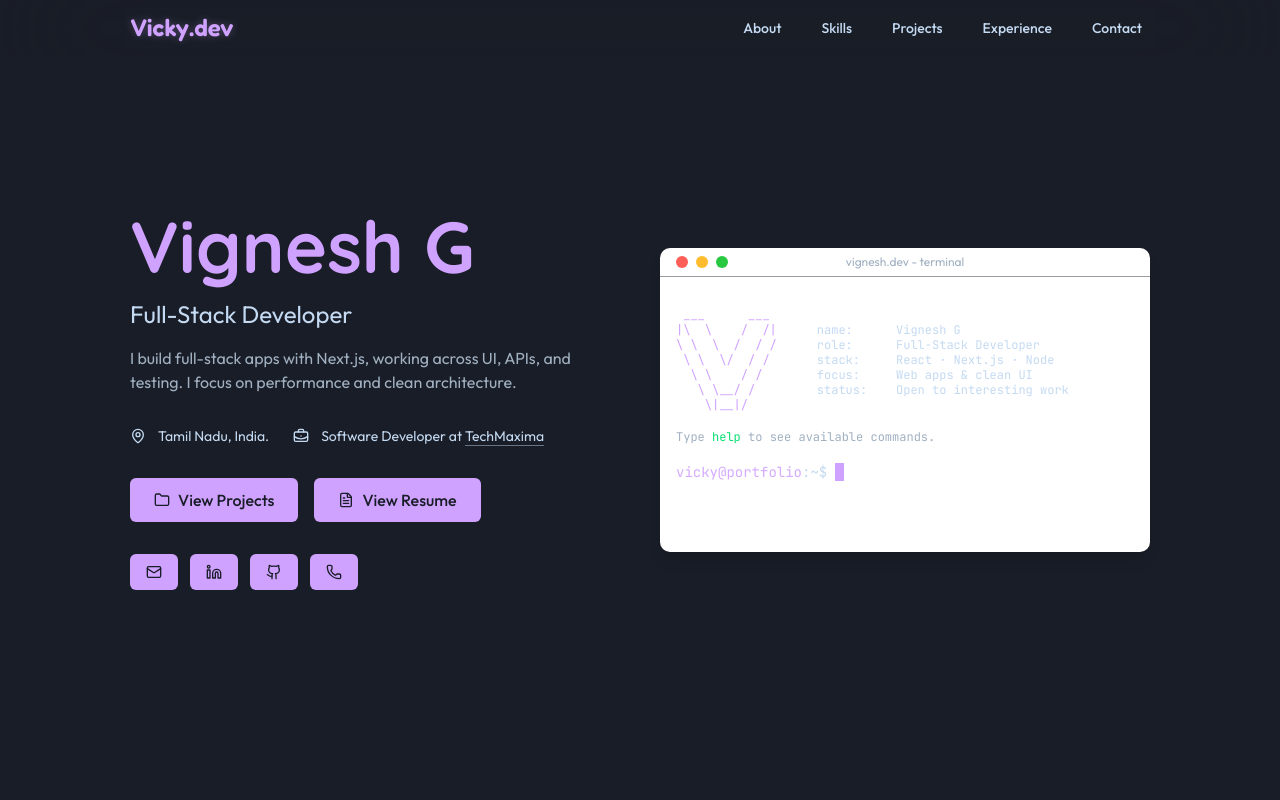
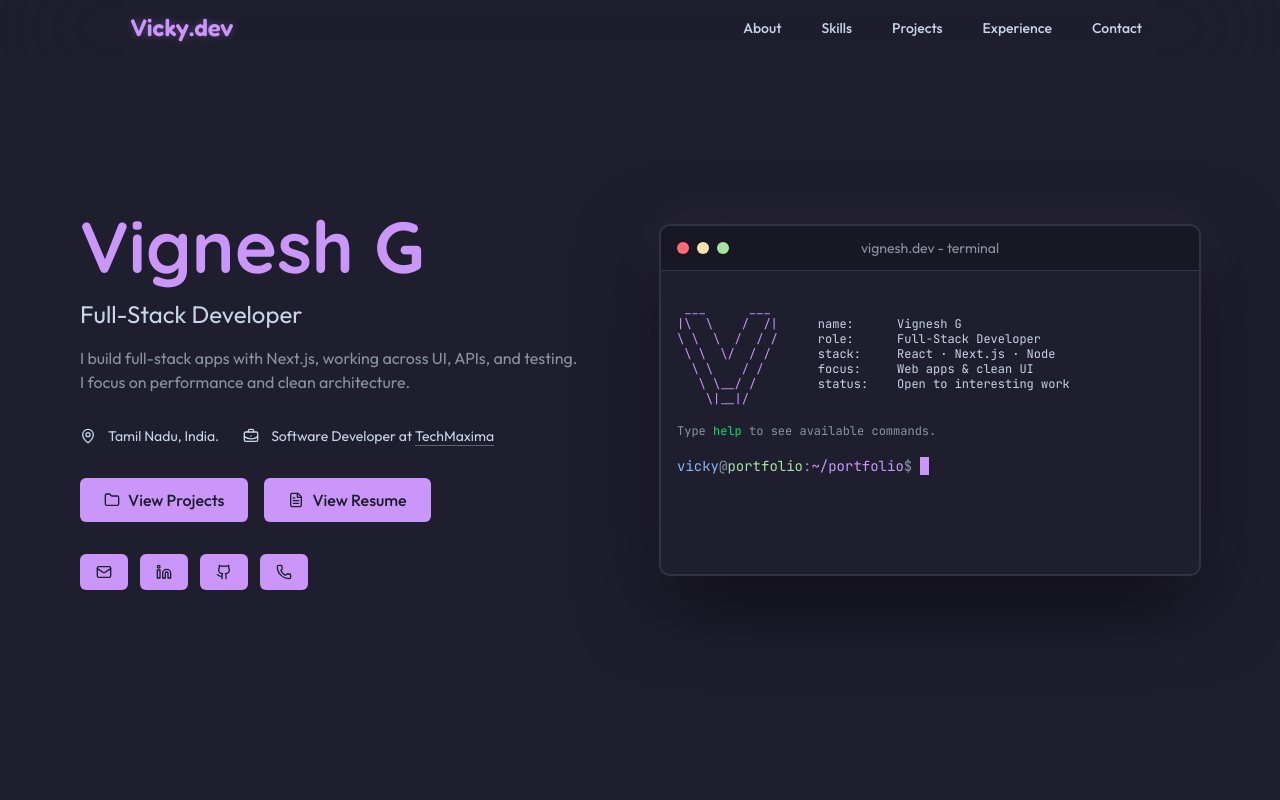
Before and after one commit to vignesh-g-05/portfolio, a React (Vite) app: page / in a window 1280 px wide. Shown: the top 800 px of the page. Built offline with nearby package versions, Linux system fonts and the light colour scheme.

Commit message:
feat: change color palette

```diff
--- a/src/App.tsx
+++ b/src/App.tsx
@@ -9,7 +9,7 @@ import Footer from "./features/footer";
 
 export default function App() {
   return (
-    <main className="mx-auto mb-20 flex max-w-275 flex-col gap-20 px-5 md:px-8 lg:px-10">
+    <main className="mx-auto mb-20 flex max-w-300 flex-col gap-20 px-5 md:px-8 lg:px-10">
       <Header />
       <Hero />
       <Skills />
--- a/src/features/hero/components/terminal.tsx
+++ b/src/features/hero/components/terminal.tsx
@@ -23,16 +23,21 @@ const Terminal = () => {
   return (
     <div
       role="presentation"
-      className="dark:bg-secondary/50 mx-auto hidden w-full max-w-130 overflow-hidden rounded-lg bg-white text-sm shadow-lg md:block"
+      className="bg-background border-border mx-auto hidden w-full overflow-hidden rounded-lg border text-sm md:block"
+      style={{
+        boxShadow: `0 0 0 1px var(--border),
+                    0 25px 80px rgba(0,0,0,.7),
+                    0 0 60px #cb96f923`,
+      }}
     >
-      <div className="border-border/50 relative flex items-center border-b px-4 py-2">
+      <div className="bg-accent border-border relative flex items-center border-b p-4">
         <div className="flex items-center gap-2">
-          <span className="size-3 rounded-full bg-[#ff5f57]" />
-          <span className="size-3 rounded-full bg-[#febc2e]" />
-          <span className="size-3 rounded-full bg-[#28c840]" />
+          <span className="bg-destructive size-3 rounded-full" />
+          <span className="bg-chart-4 size-3 rounded-full" />
+          <span className="bg-chart-3 size-3 rounded-full" />
         </div>
 
-        <p className="text-muted-foreground absolute left-1/2 -translate-x-1/2 text-xs">
+        <p className="text-muted-foreground absolute left-1/2 -translate-x-1/2 text-sm">
           vignesh.dev - terminal
         </p>
       </div>
--- a/src/features/hero/constants/ui.tsx
+++ b/src/features/hero/constants/ui.tsx
@@ -18,6 +18,11 @@ status:    Open to interesting work
 
 export const PROMPT_COMPONENT = (
   <span className="mr-2 inline-block">
-    <span className="text-primary/90">vicky@portfolio</span>:~$
+    <span className="text-chart-2">vicky</span>
+    <span className="text-muted-foreground">@</span>
+    <span className="text-chart-3">portfolio</span>
+    <span className="text-muted-foreground">:</span>
+    <span className="text-primary">~/portfolio</span>
+    <span className="text-muted-foreground">$</span>
   </span>
 );
--- a/src/index.css
+++ b/src/index.css
@@ -11,6 +11,7 @@
   --radius-2xl: calc(var(--radius) + 8px);
   --radius-3xl: calc(var(--radius) + 12px);
   --radius-4xl: calc(var(--radius) + 16px);
+
   --color-background: var(--background);
   --color-foreground: var(--foreground);
   --color-card: var(--card);
@@ -42,54 +43,59 @@
   --color-sidebar-accent-foreground: var(--sidebar-accent-foreground);
   --color-sidebar-border: var(--sidebar-border);
   --color-sidebar-ring: var(--sidebar-ring);
+
   --font-sans: "Outfit", sans-serif;
   --font-heading: "Quicksand", sans-serif;
   --font-mono: "JetBrains Mono", monospace;
   --font-logo: "Fredoka", sans-serif;
+
   --animate-caret: caret-blink-bg 1.2s steps(1, end) infinite;
 }
 
 :root {
   --radius: 0.625rem;
 
-  --background: oklch(0.23 0.02 270);
-  --foreground: oklch(0.88 0.04 250);
+  --background: oklch(24.287% 0.03039 283.906);
+  --foreground: oklch(0.87 0.028 258);
 
-  --card: oklch(0.27 0.02 270);
-  --card-foreground: oklch(0.88 0.04 250);
+  --card: oklch(24.287% 0.03039 283.906);
+  --card-foreground: oklch(0.87 0.028 258);
 
-  --popover: oklch(0.23 0.02 270);
-  --popover-foreground: oklch(0.88 0.04 250);
+  --popover: oklch(21.552% 0.02545 284.059);
+  --popover-foreground: oklch(0.87 0.028 258);
 
-  --primary: oklch(0.8 0.17 300);
-  --primary-foreground: oklch(0.23 0.02 270);
+  --primary: oklch(0.76 0.148 308);
+  --primary-foreground: oklch(0.235 0.022 277);
 
-  --secondary: oklch(0.3 0.02 260);
-  --secondary-foreground: oklch(0.88 0.04 250);
+  --secondary: oklch(24.287% 0.03039 283.906);
+  --secondary-foreground: oklch(0.87 0.028 258);
 
-  --muted: oklch(0.3 0.02 260);
-  --muted-foreground: oklch(0.75 0.03 250);
+  --muted: oklch(0.31 0.022 272);
+  --muted-foreground: oklch(0.66 0.025 263);
 
-  --accent: oklch(0.3 0.02 260);
-  --accent-foreground: oklch(0.88 0.04 250);
+  --accent: oklch(21.552% 0.02545 284.059);
+  --accent-foreground: oklch(0.87 0.028 258);
 
-  --destructive: oklch(0.72 0.18 20);
+  --destructive: oklch(71.313% 0.18055 19.637);
 
-  --border: oklch(0.35 0.02 260);
-  --input: oklch(0.35 0.02 260);
-  --ring: oklch(0.88 0.04 250);
+  --border: oklch(32.402% 0.03193 281.973);
+  --input: oklch(0.31 0.022 272);
+  --ring: oklch(0.76 0.148 308);
 
-  --sidebar: oklch(0.21 0.02 270);
-  --sidebar-foreground: oklch(0.88 0.04 250);
+  --sidebar: oklch(0.21 0.018 277);
+  --sidebar-foreground: oklch(0.87 0.028 258);
+  --sidebar-primary: oklch(0.76 0.148 308);
+  --sidebar-primary-foreground: oklch(0.235 0.022 277);
+  --sidebar-accent: oklch(0.235 0.022 277);
+  --sidebar-accent-foreground: oklch(0.87 0.028 258);
+  --sidebar-border: oklch(0.37 0.022 268);
+  --sidebar-ring: oklch(0.76 0.148 308);
 
-  --sidebar-primary: oklch(0.8 0.17 300);
-  --sidebar-primary-foreground: oklch(0.23 0.02 270);
-
-  --sidebar-accent: oklch(0.23 0.02 270);
-  --sidebar-accent-foreground: oklch(0.88 0.04 250);
-
-  --sidebar-border: oklch(0.35 0.02 260);
-  --sidebar-ring: oklch(0.35 0.02 260);
+  --chart-1: oklch(0.76 0.148 308);
+  --chart-2: oklch(76.643% 0.11144 259.903);
+  --chart-3: oklab(85.771% -0.08692 0.06608);
+  --chart-4: oklch(91.93% 0.07032 86.528);
+  --chart-5: oklch(0.78 0.14 40);
 }
 
 html {
@@ -132,7 +138,6 @@ button {
   width: 0;
 }
 
-/* Firefox */
 .scrollbar-minimal {
   scrollbar-width: thin;
   scrollbar-color: rgba(120, 120, 120, 0.45) transparent;
```
